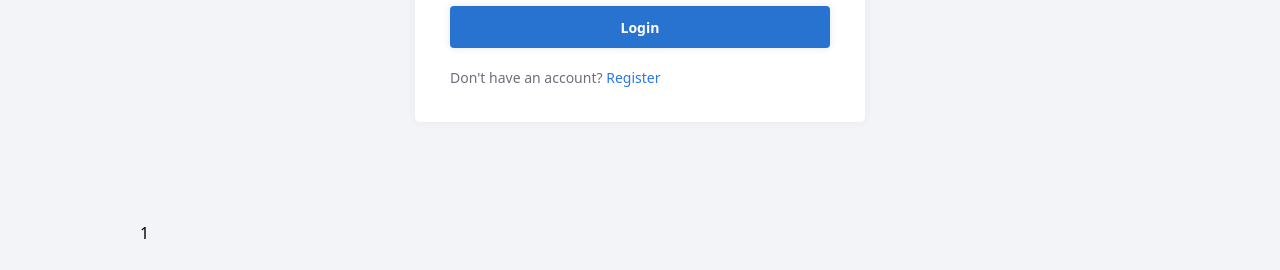
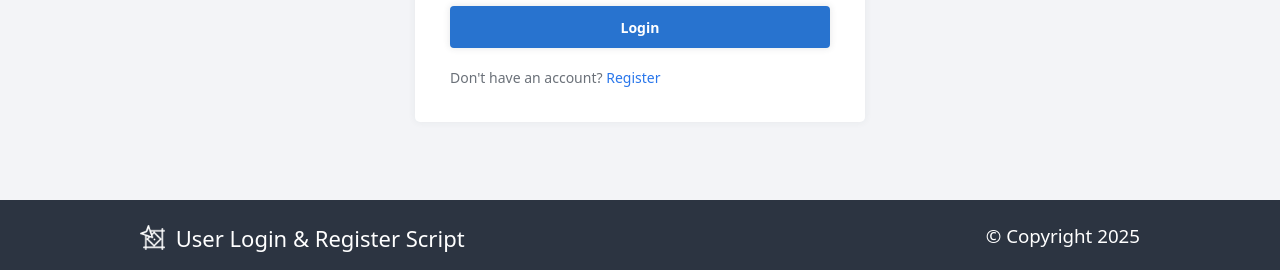
Before and after one commit to steveshead/php_database_login_register, a PHP site: page / in a window 1280 px wide. Shown: the part 530-800 px from the top of the page. Run offline with PHP 8.4, Linux system fonts and the light colour scheme; some libraries are stand-ins or nearby versions.

Commit message:
Expanded footer and minor edits

```diff
--- a/footer.php
+++ b/footer.php
@@ -1,3 +1,15 @@
+        </div>
+        <div class="footer">
+            <div class="wrapper">
+                <div class="row">
+                    <div class="column">
+                        <h1><a href="home.php"><img class="footer-logo" src="images/favicon_dark_theme.png" width="25" height="25" alt="Logo" class="logo"> User Login & Register Script</a></h1>
+                    </div>
+                    <div class="column">
+                        <h3> &copy; Copyright <?=date('Y')?></h3>
+                    </div>
+                </div>
+            </div>
         </div>
     </body>
 </html>
--- a/header.php
+++ b/header.php
@@ -26,14 +26,9 @@ $current_file_name = basename($_SERVER['PHP_SELF']);
 <body>
 
 <header class="header <?php echo ($page === 'No Header') ? 'display-none' : ''; ?>">
+    <div class="wrapper">
+        <h1><a href="home.php"><img class="header-logo" src="images/favicon_dark_theme.png" width="25" height="25" alt="Logo" class="logo"> User Login & Register Script</a></h1>
 
-    <div class="wrapper">
-
-        <h1><a href="home.php">User Login & Register Script</a></h1>
-
-        <!-- If you prefer to use a logo instead of text uncomment the below code and remove the above h1 tag and replace the src attribute with the path to your logo image
-        <img src="https://via.placeholder.com/200x45" width="200" height="45" alt="Logo" class="logo">
-        -->
 
         <!-- Responsive menu toggle icon -->
         <input type="checkbox" id="menu">
@@ -48,9 +43,7 @@ $current_file_name = basename($_SERVER['PHP_SELF']);
                 Logout
             </a>
         </nav>
-
     </div>
-
 </header>
 
 <div class="content">
--- a/style.css
+++ b/style.css
@@ -387,6 +387,9 @@ h6 {
 .header .wrapper h1, .header .wrapper a, .header .wrapper label {
   display: inline-flex;
   align-items: center;
+}
+.header .wrapper img.header-logo {
+  margin-right: 10px !important;
 }
 .header .wrapper h1 {
   font-size: 20px;
@@ -889,6 +892,7 @@ h6 {
 }
 .row {
   display: flex;
+  width: 100%;
 }
 .row .column {
   flex: 50%;
@@ -953,4 +957,47 @@ h6 {
   background: #266cc2;
 }
 
+.footer {
+  position: fixed;
+  left: 0;
+  bottom: 0;
+  width: 100%;
+  background-color: #2c3441;
+  color: white;
+  text-align: center;
+  height: 70px !important;
+}
+.footer .wrapper {
+  display: flex;
+  justify-content: space-between;
+  align-items: center;
+  position: relative;
+  margin: 0 auto;
+  width: 1000px;
+  height: 100%;
+}
+.footer .wrapper h1 {
+  font-weight: normal;
+  float: left;
+}
+.footer .wrapper h1 a {
+  font-size: 22px;
+  padding: 0;
+  margin: 0;
+  color: #fff;
+  font-weight: lighter;
+  text-decoration: none;
+}
+.footer .wrapper h3 {
+  display: block;
+  margin: 1.65em auto;
+  color: #fff;
+  font-weight: lighter;
+  float: right;
+}
+.footer .wrapper img.footer-logo {
+  margin-right: 5px !important;
+  margin-bottom: -3px;
+}
+
 /*# sourceMappingURL=style.css.map */
--- a/style.scss
+++ b/style.scss
@@ -402,6 +402,9 @@ h6 {
 			display: inline-flex;
 			align-items: center;
 		}
+		img.header-logo {
+			margin-right: 10px !important;
+		}
 		h1 {
 			font-size: 20px;
 			padding: 0;
@@ -655,6 +658,7 @@ h6 {
 
 .row {
 	display: flex;
+	width: 100%;
 	.column {
 		flex: 50%;
 	}
@@ -720,3 +724,47 @@ h6 {
 		background: #266cc2;
 	}
 }
+
+.footer {
+	position: fixed;
+	left: 0;
+	bottom: 0;
+	width: 100%;
+	background-color: #2c3441;
+	color: white;
+	text-align: center;
+	height: 70px !important;
+	.wrapper {
+		display: flex;
+		justify-content: space-between;
+		align-items: center;
+		position: relative;
+		margin: 0 auto;
+		width: 1000px;
+		height: 100%;
+		h1 {
+			font-weight: normal;
+			float: left;
+			a {
+				font-size: 22px;
+				padding: 0;
+				margin: 0;
+				color: #fff;
+				font-weight: lighter;
+				text-decoration: none;
+			}
+		}
+		h3 {
+			display: block;
+			margin: 1.65em auto;
+			color: #fff;
+			font-weight: lighter;
+			float: right;
+		}
+		img.footer-logo {
+			margin-right: 5px !important;
+			margin-bottom: -3px;
+		}
+	}
+
+}
```
Also changed, not shown: profile.php (+7 -0 lines), 1 other file.
